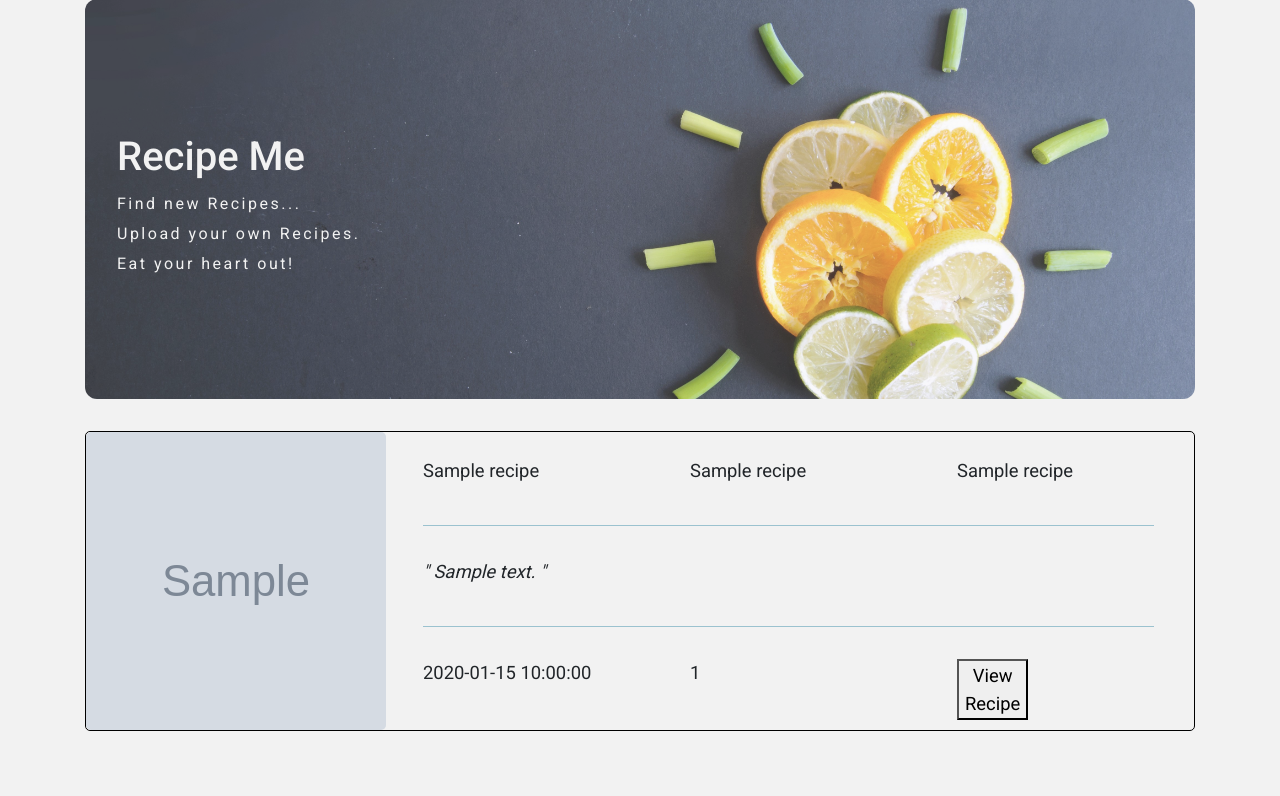
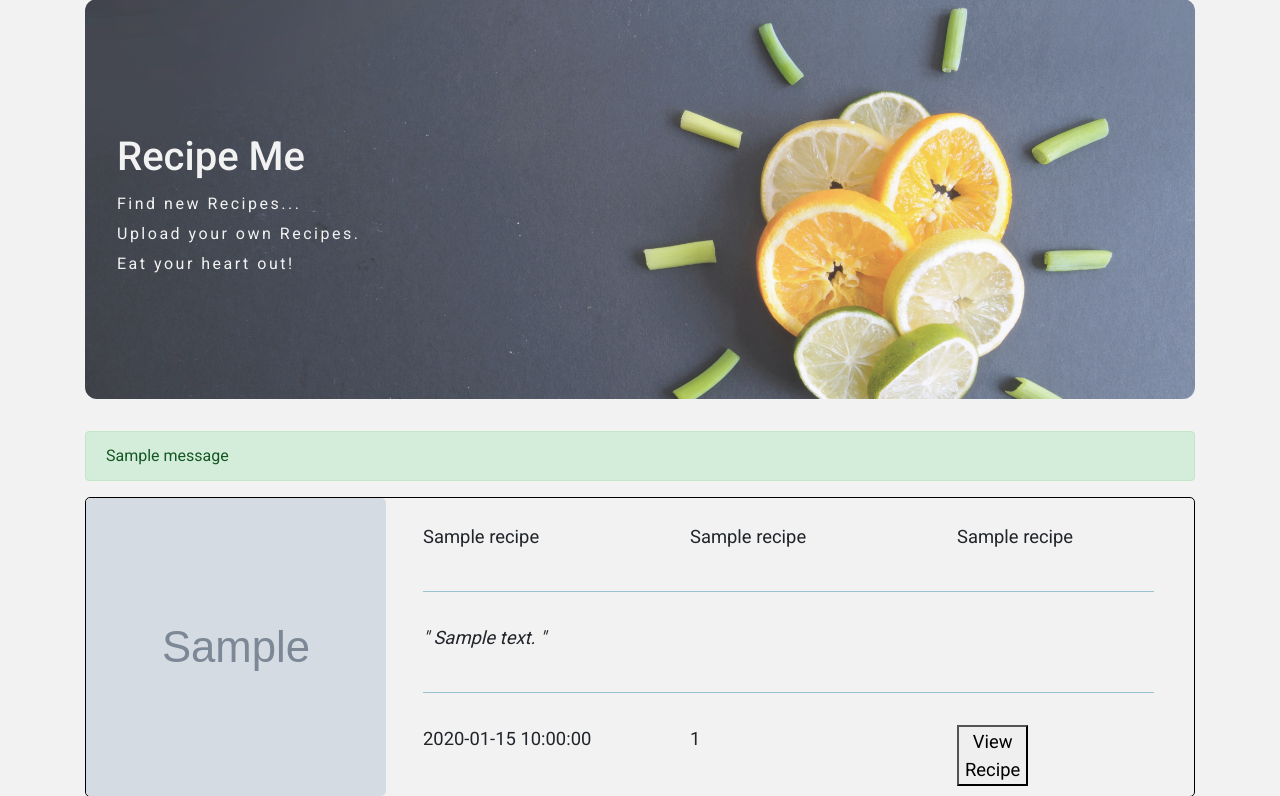
Before and after one commit to alexmortali/recipe_me, a Flask app: page / in a window 1280 px wide. Shown: the part 91-887 px from the top of the page. Before the commit the page ends 822 px from the top, so only its background shows below. Run offline with Flask 2, Linux system fonts and the light colour scheme; grey boxes marked "Sample" are stand-in pictures; one stand-in notice (Sample message) is shown; a database or web service that is not in the repository returns one stand-in record (values such as "Sample title"); some libraries are stand-ins or nearby versions.

Commit message:
Added flash messages

```diff
--- a/templates/base.html
+++ b/templates/base.html
@@ -53,6 +53,17 @@
                     </section>
                 </div>
             </div>
+            <!-- Any flash messages will be at the top of page content -->
+            {% with messages = get_flashed_messages(with_categories=true) %}
+            {% if messages %}
+            {% for category, message in messages %}
+            <!-- loop through to display meassages-->
+            <div class="alert alert-{{ category }}">
+                {{ message }}
+            </div>
+            {% endfor %}
+            {% endif %}
+            {% endwith %}
 
             {% block content %} {% endblock %}
         </div>
```
